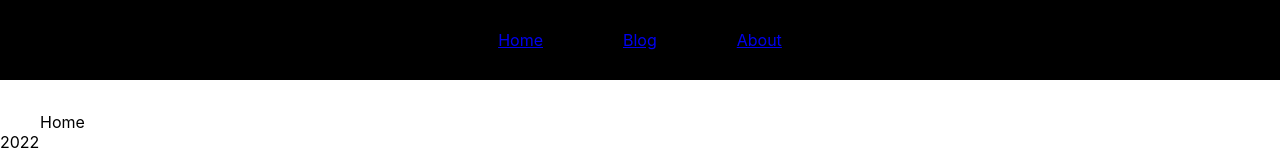
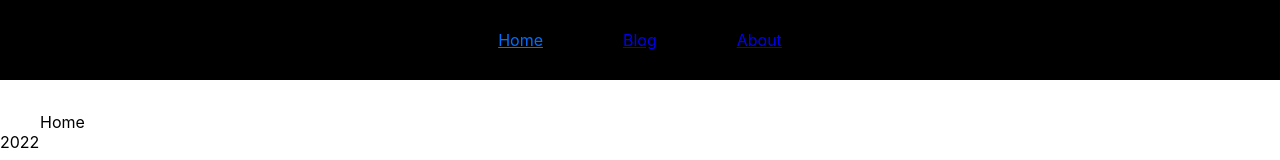
Before and after one commit to 1Alisa1/Blog, a React (Create React App) app: page / in a window 1280 px wide. Shown: the top 160 px of the page. Built offline with nearby package versions, Linux system fonts and the light colour scheme.

Commit message:
add NavLink

```diff
--- a/src/App.tsx
+++ b/src/App.tsx
@@ -3,7 +3,7 @@
 import HomePage from './pages/homePage';
 import BlogPage from './pages/blogPage';
 import NotFoundPage from './pages/notFoundPage';
-import Layout from './components/layout';
+import {Layout} from './components/layout';
 
 function App() {
   return (
--- a/src/components/layout.tsx
+++ b/src/components/layout.tsx
@@ -1,12 +1,14 @@
-import { Link, Outlet } from 'react-router-dom';
+import { NavLink, Outlet } from 'react-router-dom';
+
+const setActive = ({isActive}: {isActive: boolean}) => isActive ? 'activeLink' : '';
 
 const Layout: React.FC = () => {
   return (
     <>
       <header className="nav">
-        <Link to="/">Home</Link>
-        <Link to="/blog">Blog</Link>
-        <Link to="/about">About</Link>
+        <NavLink to="/" className={setActive}>Home</NavLink>
+        <NavLink to="/blog" className={setActive}>Blog</NavLink>
+        <NavLink to="/about" className={setActive}>About</NavLink>
       </header>
 
       <main>
@@ -18,4 +20,4 @@
   );
 };
 
-export default Layout;
+export {Layout};
--- a/src/index.scss
+++ b/src/index.scss
@@ -27,6 +27,11 @@
   justify-content: center;
 }
 
+@mixin activeLink() {
+  color:rgb(0, 110, 255);
+  cursor: default;
+}
+
 .nav {
   width: 100%;
   height: 10vh;
@@ -40,8 +45,11 @@
       &:visited {
         color:white;
       }
+      &.activeLink, &.activeLink:visited {
+        @include activeLink();
+      }
       &:hover {
-        color: darken(white, 10%);
+        color: darken(white, 15%);
       }
     }
 }
```
